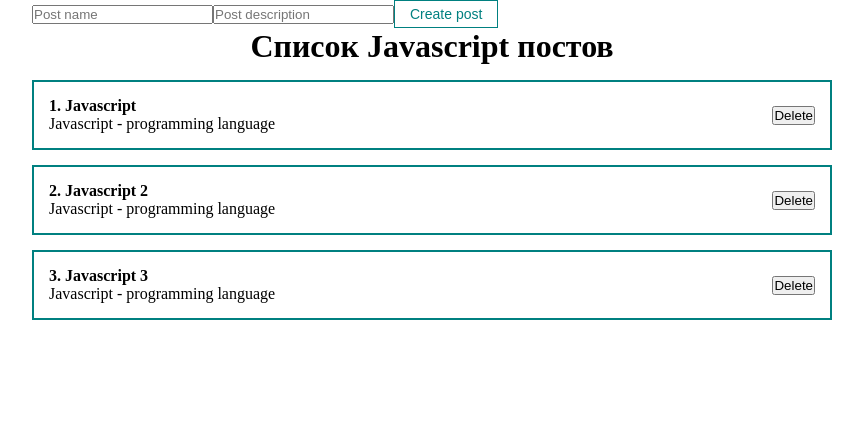
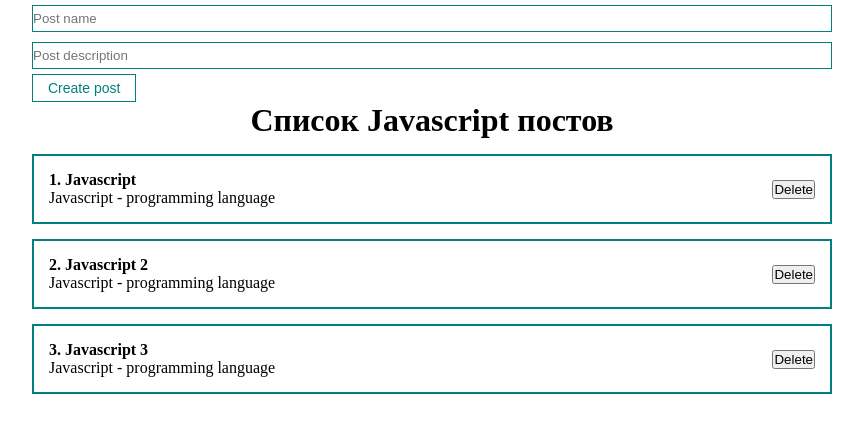
Before and after one commit to kuznetsov-adev/react-first, a React (Create React App) app: page / in a window 1280 px wide. Shown: the top 432 px of the page, without its empty margins (208-1071 px from the left). Built offline with nearby package versions, Linux system fonts and the light colour scheme.

Commit message:
React begin: create custom Input component with module styles

```diff
--- a/src/App.js
+++ b/src/App.js
@@ -2,6 +2,7 @@ import React, {useState} from "react";
 import './styles/App.css'
 import PostList from "./components/PostList";
 import CustomButton from "./components/UI/button/CustomButton";
+import CustomInput from "./components/UI/input/CustomInput";
 
 function App() {
     const [posts, setPosts] = useState([
@@ -12,8 +13,8 @@ function App() {
     return (
         <div className="App">
             <form>
-                <input type="text" placeholder="Post name"/>
-                <input type="text" placeholder="Post description"/>
+                <CustomInput type="text" placeholder="Post name"/>
+                <CustomInput type="text" placeholder="Post description"/>
                 <CustomButton disabled>Create post</CustomButton>
             </form>
             <PostList posts={posts} title={'Список Javascript постов'}/>
--- /dev/null
+++ b/src/components/UI/input/CustomInput.jsx
@@ -0,0 +1,10 @@
+import React from 'react';
+import classes from './CustomInput.module.css'
+
+const CustomInput = (props) => {
+    return (
+        <input className={classes.customInput} {...props}/>
+    );
+};
+
+export default CustomInput;
--- /dev/null
+++ b/src/components/UI/input/CustomInput.module.css
@@ -0,0 +1,6 @@
+.customInput {
+    width: 100%;
+    padding: 5px 0;
+    margin: 5px 0;
+    border: 1px solid teal;
+}
```
